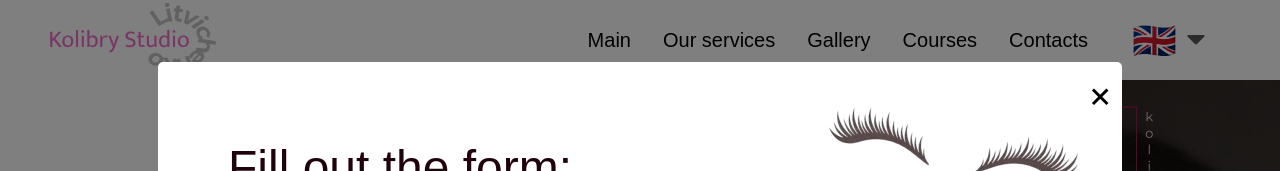
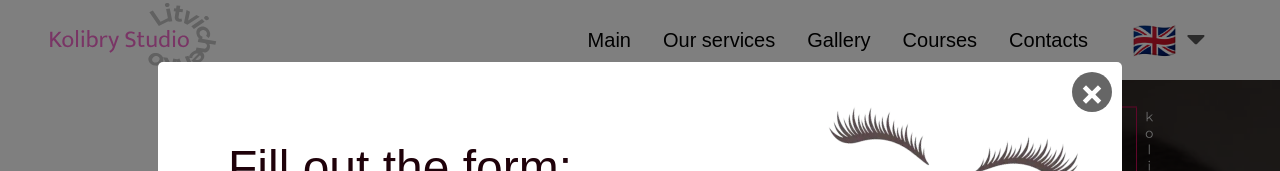
Before and after one commit to VitaliiBarabash1990/kolibry-studio, a Next.js app: page /en in a window 1280 px wide. Both pictures are taken after a click on the button "Sign up". Shown: the top 171 px of the page. Built offline with nearby package versions, Linux system fonts and the light colour scheme.

Commit message:
add_size_modal_and_closeButton

```diff
--- a/src/components/Modal/Modal.module.css
+++ b/src/components/Modal/Modal.module.css
@@ -18,15 +18,41 @@
 .content h1 {
   font-size: 2rem;
 }
+
 .closeBtn {
   position: absolute;
-  top: 5px;
+  top: 10px;
   right: 10px;
-  background-color: transparent;
+  width: 40px;
+  height: 40px;
+  background-color: rgba(0, 0, 0, 0.6); /* Полупрозрачный тёмный фон */
   border: none;
-  font-size: 28px;
+  border-radius: 50%; /* Круглая форма */
+  color: var(--white); /* Белый цвет для иконки */
+  font-size: 20px; /* Размер иконки */
+  font-weight: bold;
   cursor: pointer;
-  z-index: 999;
+  display: flex;
+  justify-content: center;
+  align-items: center;
+  transition:
+    transform 0.3s ease,
+    background-color 0.3s ease; /* Анимация */
+}
+
+.closeBtn:hover {
+  background-color: rgba(255, 0, 0, 0.8); /* Яркий красный при наведении */
+  transform: scale(1.1); /* Лёгкое увеличение */
+}
+
+.closeBtn:active {
+  transform: scale(0.9); /* Лёгкое уменьшение при клике */
+  background-color: rgba(165, 0, 0, 0.9); /* Более тёмный красный */
+}
+
+.closeBtn:focus {
+  outline: 2px solid rgba(255, 0, 0, 0.8); /* Контур для фокусировки */
+  outline-offset: 2px;
 }
 
 @media screen and (min-width: 768px) {
@@ -38,9 +64,9 @@
   }
 }
 @media screen and (min-width: 1280px) {
-  .content {
+  /* .content {
     min-width: 952px;
-  }
+  } */
   .closeBtn {
     font-size: 36px;
   }
```
